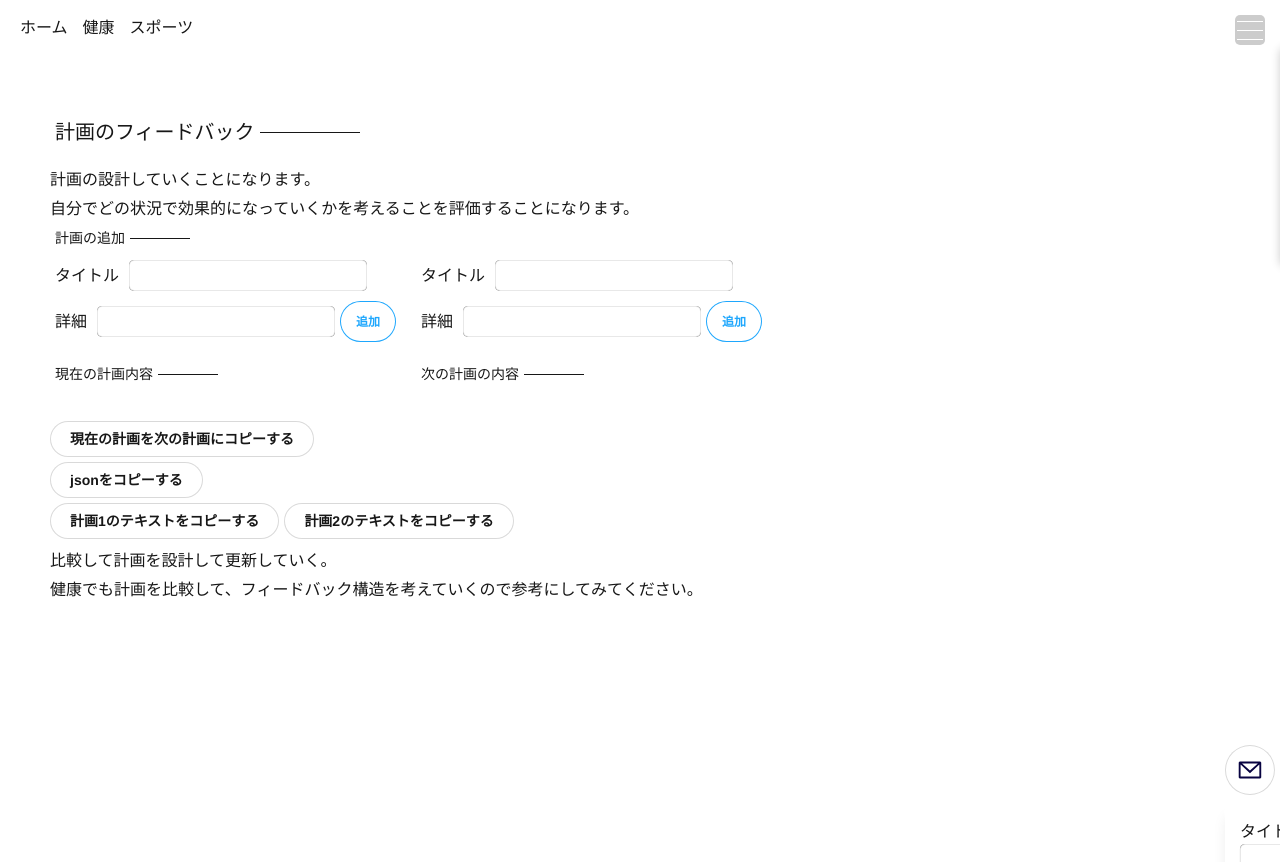
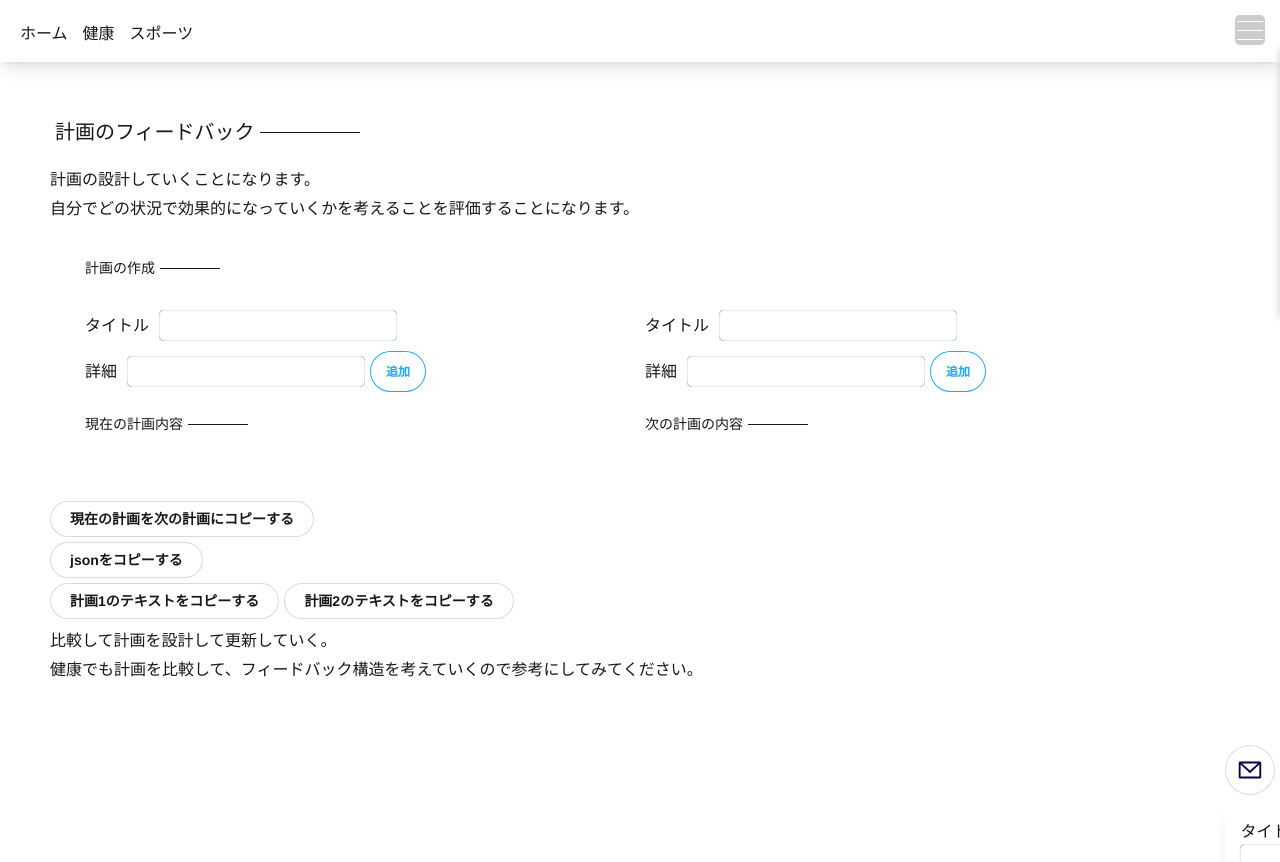
Before and after one commit to mindface/jsonpusher, a Next.js app: page /planFeedback in a window 1280 px wide. Built offline with nearby package versions, Linux system fonts and the light colour scheme.

Commit message:
settings style

```diff
--- a/src/app/layout.tsx
+++ b/src/app/layout.tsx
@@ -19,7 +19,7 @@ const geistMono = localFont({
 
 export const metadata: Metadata = {
 	title: "Create Question Text App",
-	description: "Generated by create text app",
+	description: "Generated by create text app"
 };
 
 export default function RootLayout({
--- a/src/components/Header.tsx
+++ b/src/components/Header.tsx
@@ -60,11 +60,21 @@ const menuList = [
 		path: "/differencesResults",
 		name: "微妙な差と結果からのフィードバックについて",
 	},
+	{
+		pathId: "menu09",
+		path: "/differencesResults",
+		name: "アドバイスを使うことと評価",
+	},
+	{
+		pathId: "menu10",
+		path: "/differencesResults",
+		name: "経験から情報を更新する",
+	}
 ];
 
 export default function Header() {
 	return (
-		<div className="flex justify-between p-6 pb-4">
+		<div className="flex items-center justify-between shadow-lg p-6 pb-4 ">
 			<div className="links">
 				{pathList.map((item) => (
 					<Link
--- a/src/components/SectionLevelUpPattern.tsx
+++ b/src/components/SectionLevelUpPattern.tsx
@@ -24,7 +24,7 @@ export default function SectionLevelUpPattern() {
 				<p className="text pb-2">経験が浅いと言葉から使える記憶が少ないものです。</p>
 				<p className="text pb-2">例えば、以下のレベルを上げると質問の情報は増えます。</p>
 				<div className="details-action p-8 pb-4">
-					<div className="action-box">
+					<div className="action-box pb-4">
 						<Select
 							id="sportsGrowth"
 							onChange={(value) => { cuurentSportIdSet(value) }}
@@ -33,7 +33,7 @@ export default function SectionLevelUpPattern() {
 					</div>
 					<div className="action-box flex">
 						<InputRange value={experiencePoints} onChange={(value) => { experiencePointsSet(Number(value)) }} />
-						{ experiencePoints }
+						経験値 { experiencePoints }
 					</div>
 				</div>
 				<div className="details-result p-8">
--- a/src/components/SectionPlanFeedback.tsx
+++ b/src/components/SectionPlanFeedback.tsx
@@ -67,7 +67,6 @@ export default function SectionPlanFeedback() {
 			.catch((err) => {
 				console.error("Failed to copy text: ", err);
 			});
-
 	}
 
 	return (
@@ -76,15 +75,19 @@ export default function SectionPlanFeedback() {
 			<div className="details">
 				<p className="text pb-2">計画の設計していくことになります。</p>
 				<p className="text pb12">自分でどの状況で効果的になっていくかを考えることを評価することになります。</p>
-				<Title3h title="計画の追加" size="small" />
-				<div className="flex">
-					<div className="pb-8 pr-8">
-						<CPlanEdit type="add" />
-						<CPlanList items={plans} />
+				<div className="p-12">
+					<div className="pb-8">
+						<Title3h title="計画の作成" size="small" />
 					</div>
-					<div className="pb-8">
-						<CNextPlanEdit type="add" />
-						<CNextPlanList items={nextPlans} />
+					<div className="flex">
+						<div className="pb-8 pr-8 w-[50%]">
+							<CPlanEdit type="add" />
+							<CPlanList items={plans} />
+						</div>
+						<div className="pb-8 w-[50%]">
+							<CNextPlanEdit type="add" />
+							<CNextPlanList items={nextPlans} />
+						</div>
 					</div>
 				</div>
 				<div className="action-btns pb-4">
--- a/src/components/SectionSkillComparison.tsx
+++ b/src/components/SectionSkillComparison.tsx
@@ -24,7 +24,7 @@ export default function SectionSkillComparison() {
 				<p className="text pb-2">向上を目指す時に過去の記録と現状の状態を比較します。</p>
 				<p className="text pb-2">単純に練習して向上できなければ、質問する情報量が変化します。</p>
 				<div className="details-action p-8 pb-4">
-					<div className="action-box">
+					<div className="action-box pb-4">
 						<Select
 							id="sportsGrowth"
 							onChange={(value) => { cuurentSkillIdSet(value) }}
@@ -37,7 +37,7 @@ export default function SectionSkillComparison() {
 							onChange={(value) => { experiencePointsSet(Number(value)) }}
 							max={10}
 						/>
-						経験レベル{ experiencePoints }
+						経験値{ experiencePoints }
 					</div>
 				</div>
 				<div className="details-result p-8 pt-2">
@@ -52,14 +52,14 @@ export default function SectionSkillComparison() {
 				<p className="text pb-10">結果とベースとなる構造をもとに計画した練習01と計画した練習02を比較して、結果の良い方を選択することになります。この「良い方」とは目的の近い結果を再現性のある方になります。</p>
 				<Title3h title="比較内容について" size="small" />
 				<div className="flex pb-12">
-					<div className="p-4 pr-8">
+					<div className="mr-4 p-4 pr-8 border rounded-lg">
 						<h4 className="title pb-4">過去の情報</h4>
 						<p>これまでのプロセス</p>
 						<p>基準にしている評価</p>
 						<p>記憶からイメージできる改善方法</p>
 						<p>分析手法と練習パタンを確立</p>
 					</div>
-					<div className="p-4">
+					<div className="p-4 border rounded-lg">
 						<h4 className="title pb-4">現状の情報</h4>
 						<p>目的からの調整で変更したプロセス</p>
 						<p>練習などで増やした評価</p>
--- a/src/components/SentEmailInfo.tsx
+++ b/src/components/SentEmailInfo.tsx
@@ -101,7 +101,7 @@ export default function SentEmailInfo() {
 						{ validationText && <p className="pb-2 text-rose-700">{validationText}</p> }
 						<div className="pb-2">
 							<Button
-								label="送る"
+								label="メールを送る"
 								size="small"
 								primary={false}
 								onClick={() => { sendAction(); }}
```
